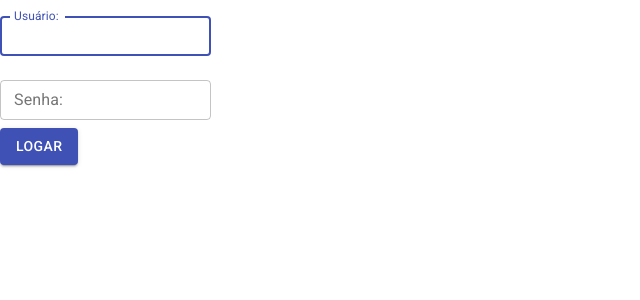
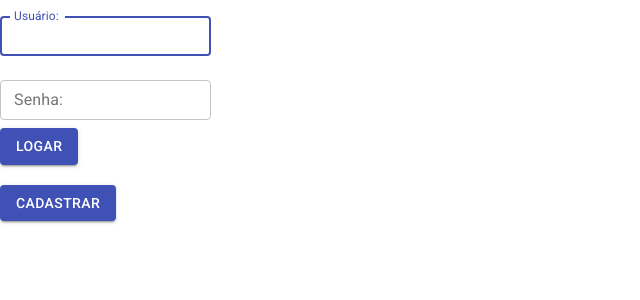
Before and after one commit to adilsondias2018/Cadastro-de-usu-rio---Integra-o-com-API, a React (Create React App) app: page / in a window 1280 px wide. Shown: the top 300 px of the page, without its empty margins (0-640 px from the left). Built offline with nearby package versions, Linux system fonts and the light colour scheme; no server answers.

Commit message:
projeto finalizado

```diff
--- a/src/components/Login/index.jsx
+++ b/src/components/Login/index.jsx
@@ -48,6 +48,7 @@ const Login = (props) => {
   };
 
   return (
+    <div>
       <form onSubmit={handleSubmit(handleLogin)}>
         <div>
           <TextField
@@ -82,6 +83,15 @@ const Login = (props) => {
           logar
         </Button>
       </form>
+      <br />
+      <Button
+        onClick={() => history.push("/user-form")}
+        variant="contained"
+        color="primary"
+      >
+        cadastrar
+      </Button>
+    </div>
   );
 };
 
--- a/src/components/user-form/index.jsx
+++ b/src/components/user-form/index.jsx
@@ -57,6 +57,7 @@ const UserForm = () => {
   };
 
   return (
+    <div>
       <form onSubmit={handleSubmit(handleForm)}>
         <div>
           <TextField
@@ -129,6 +130,15 @@ const UserForm = () => {
           Cadastrar
         </Button>
       </form>
+      <br />
+      <Button
+        onClick={() => history.push("/")}
+        variant="contained"
+        color="primary"
+      >
+        logar
+      </Button>
+    </div>
   );
 };
 
```
Lines whose indentation alone changed are shown as unchanged.
